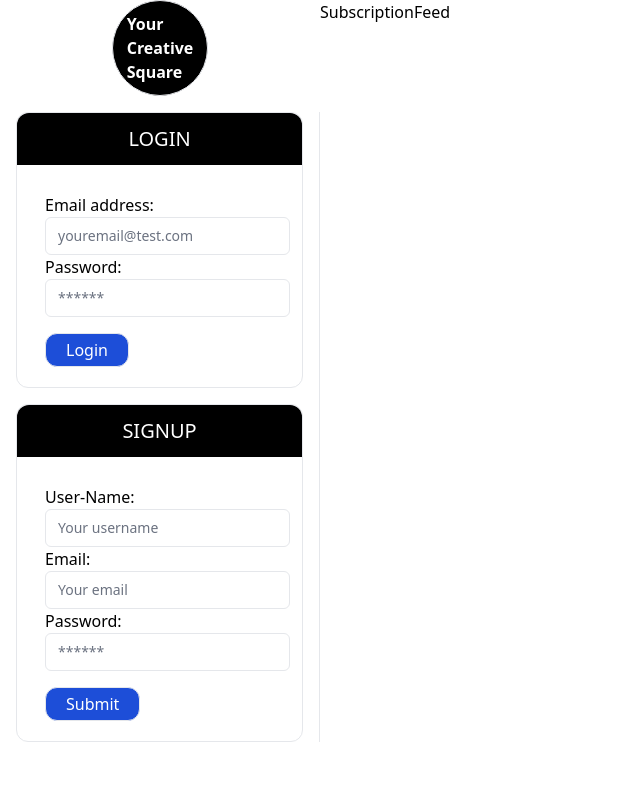
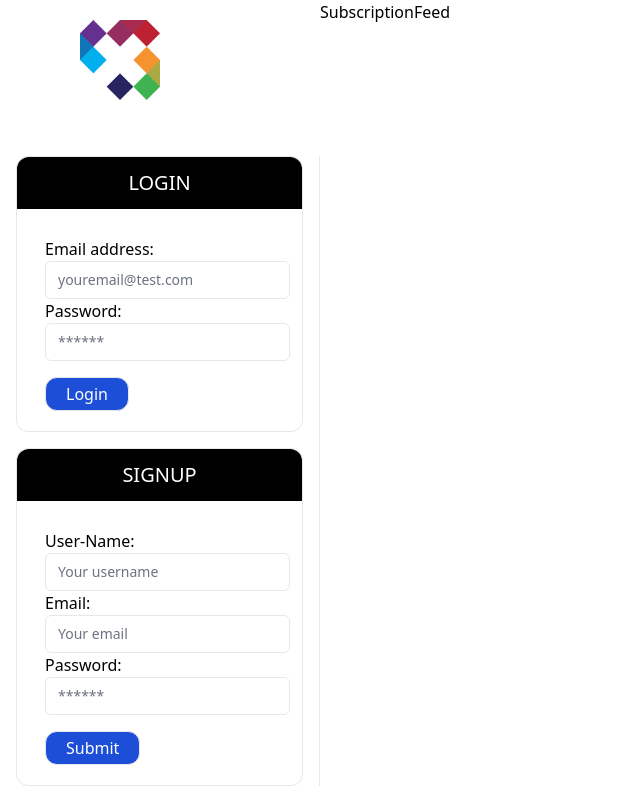
Before and after one commit to Napo-100/creative-square, a React (Create React App) app in the folder client/: page /subscriptions in a window 1280 px wide. Shown: the whole page, without its empty margins (0-640 px from the left). Built offline with nearby package versions, Linux system fonts and the light colour scheme.

Commit message:
styling the header

```diff
--- a/client/src/components/Header/index.js
+++ b/client/src/components/Header/index.js
@@ -5,13 +5,13 @@ const Header = () => {
   return (
     <div className="sticky top-0 bg-white z-50">
       <ul className="flex flex-row border-gray-300 py-2">
-        <li className="px-5 py-3 border border-l-4 border-black m-l-1 shadow-md">
+        <li className="border-b-4 hover:bg-blue-100 p-2 px-5 py-3 border-black shadow-md">
           <Link to="/">Home Feed</Link>
         </li>
-        <li className="px-5 py-3 border border-l-4 border-black ml-1 shadow-md">
+        <li className="border-b-4 hover:bg-red-100 p-2 px-5 py-3 border-black shadow-md ml-1">
           <Link to="/subscriptions">Subscriptions</Link>
         </li>
-        <li className="px-5 py-3 border border-l-4 border-black ml-1 shadow-md">
+        <li className="border-b-4 hover:bg-gray-300 p-2 px-5 py-3 border-black shadow-md ml-1">
           <Link to="/masterfeed">All posts</Link>
         </li>
       </ul>
--- a/client/src/components/SideBar/index.js
+++ b/client/src/components/SideBar/index.js
@@ -4,6 +4,7 @@ import Auth from "../../utils/auth";
 import Login from "../../pages/Login";
 import Signup from "../../pages/Signup";
 import Profile from "../../pages/Profile";
+import Logo from "../../assets/logo.png";
 
 
 function SideBar() {
@@ -45,11 +46,10 @@ function SideBar() {
         <div className="bg-black">
             <div className="bg-gray-100 sticky top-0 ">
                 {!isClosed && (
-          <aside className="bg-white w-80 min-h-screen justify-items-center">
-            <h1 className="border border-double border-4 rounded-full bg-black text-white h-24 w-24 flex items-center justify-center py-2 font-bold px-8">
-              Your Creative Square
-            </h1>
-
+                    <aside className="bg-white w-80 min-h-screen">
+                        <div className="px-20 pb-10">
+                            <img src={Logo} className="w-20 pt-5 " alt="Creative Square" />
+                        </div>
                         <div className="border-r flex-grow ">
                             <nav>{showNavigation()}</nav>
                         </div>
```
Also changed, not shown: client/src/assets/logo.png (added). Lines whose indentation alone changed are shown as unchanged.
